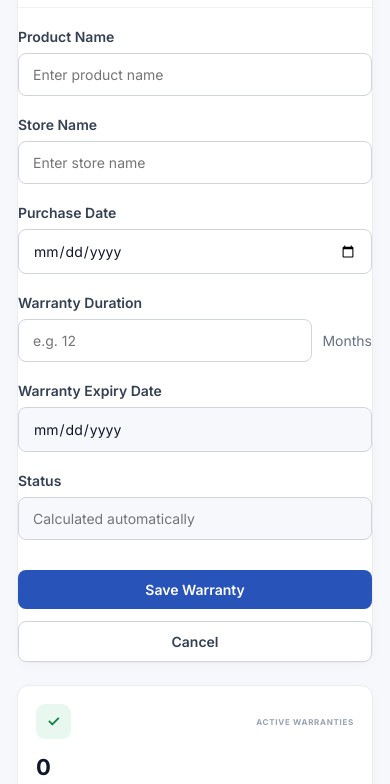
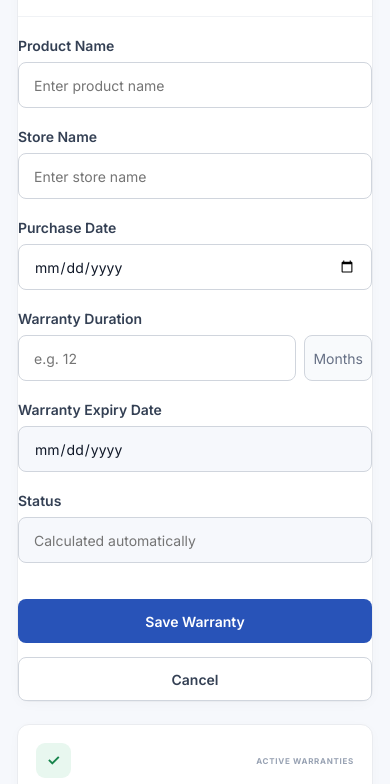
Before and after one commit to DHRUVI1749/Shopix, a plain HTML site: page warranties.html in a window 390 px wide. Shown: the part 509-1293 px from the top of the page. Drawn offline with Linux system fonts and the light colour scheme; no server answers.

Commit message:
Improve warranty page layout

```diff
--- a/css/warranty.css
+++ b/css/warranty.css
@@ -457,3 +457,185 @@
 .selected-receipt-info strong {
     color: #344054;
 }
+/* ==========================================
+   WARRANTY PAGE SPACING & FORM FIX
+   ========================================== */
+
+.receipt-product-card,
+.add-warranty-card {
+    width: 100%;
+    box-sizing: border-box;
+}
+
+.receipt-product-card {
+    margin-top: 28px;
+}
+
+.add-warranty-card {
+    margin-top: 28px;
+}
+
+
+/* Better spacing inside forms */
+.warranty-form {
+    margin-top: 24px;
+}
+
+
+/* Form rows */
+.form-row {
+    display: grid;
+    grid-template-columns: minmax(0, 1fr) minmax(0, 1fr);
+    gap: 24px;
+}
+
+
+/* Form groups */
+.form-group {
+    margin-bottom: 24px;
+}
+
+
+/* Inputs */
+.form-group input,
+.receipt-product-card select {
+    min-height: 46px;
+    padding: 12px 15px;
+    box-sizing: border-box;
+}
+
+
+/* Warranty duration */
+.duration-input {
+    display: grid;
+    grid-template-columns: minmax(0, 1fr) auto;
+    align-items: center;
+    gap: 12px;
+    width: 100%;
+}
+
+.duration-input input {
+    width: 100%;
+    min-width: 0;
+}
+
+.duration-input span {
+    display: flex;
+    align-items: center;
+    justify-content: center;
+
+    min-width: 62px;
+    height: 46px;
+
+    padding: 0 10px;
+
+    border: 1px solid #d0d5dd;
+    border-radius: 8px;
+
+    background: #f8fafc;
+
+    color: #667085;
+    font-size: 14px;
+    white-space: nowrap;
+}
+
+
+/* Receipt product selection */
+.receipt-product-card .form-group {
+    margin-bottom: 0;
+}
+
+.receipt-product-card select {
+    margin-bottom: 22px;
+}
+
+
+/* Selected receipt information */
+.selected-receipt-info {
+    margin: 0 24px 24px;
+}
+
+
+/* Buttons */
+.warranty-form-actions {
+    display: flex;
+    justify-content: flex-end;
+    align-items: center;
+
+    gap: 14px;
+
+    margin-top: 8px;
+    padding-top: 8px;
+}
+
+
+/* Better button size */
+.btn-primary,
+.btn-secondary {
+    min-height: 44px;
+    padding: 11px 22px;
+}
+
+
+/* ==========================================
+   BETTER TABLE SPACING
+   ========================================== */
+
+.warranty-table th {
+    padding: 14px 22px;
+}
+
+.warranty-table td {
+    padding: 17px 22px;
+}
+
+
+/* ==========================================
+   MOBILE
+   ========================================== */
+
+@media (max-width: 800px) {
+
+    .form-row {
+        grid-template-columns: 1fr;
+        gap: 0;
+    }
+
+    .duration-input {
+        grid-template-columns: minmax(0, 1fr) auto;
+    }
+
+}
+
+
+@media (max-width: 650px) {
+
+    .warranty-form {
+        margin-top: 20px;
+    }
+
+    .form-group {
+        margin-bottom: 20px;
+    }
+
+    .duration-input {
+        grid-template-columns: minmax(0, 1fr) auto;
+        gap: 8px;
+    }
+
+    .duration-input span {
+        min-width: 58px;
+        padding: 0 8px;
+    }
+
+    .warranty-form-actions {
+        flex-direction: column-reverse;
+        align-items: stretch;
+    }
+
+    .btn-primary,
+    .btn-secondary {
+        width: 100%;
+    }
+
+}
```
